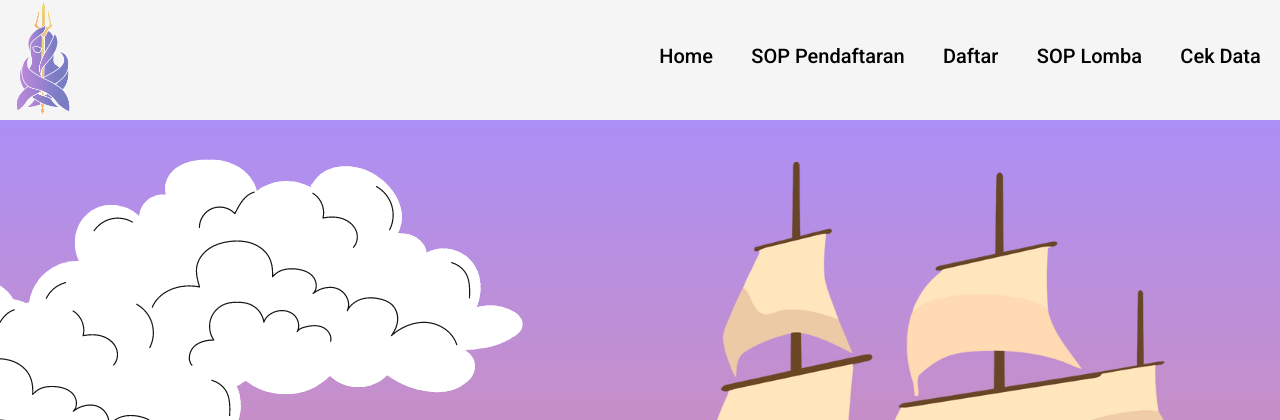
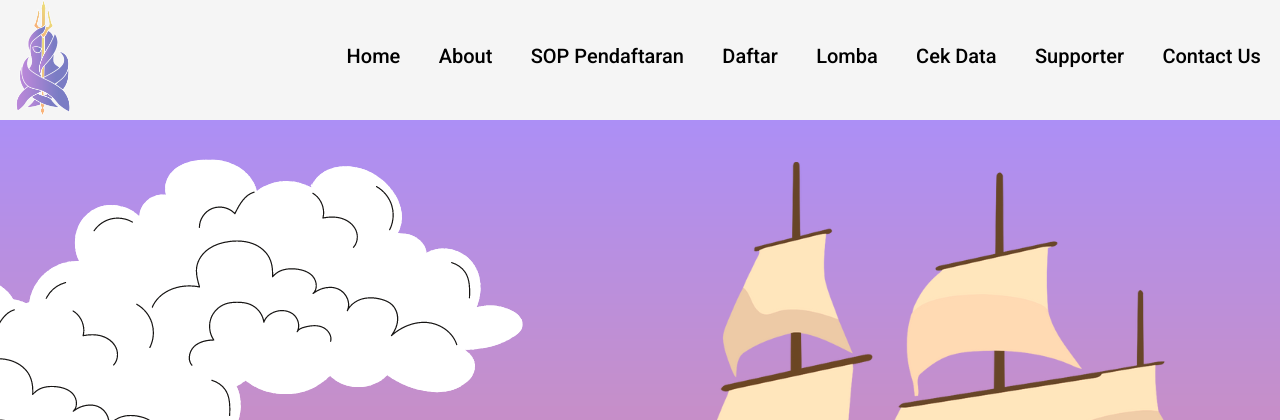
Before and after one commit to hanshimawan26/webcsl, a Flask app: page /pendaf in a window 1280 px wide. Shown: the top 420 px of the page. Run offline with Flask 2, Linux system fonts and the light colour scheme; data comes from the database, SQL or seed files in the repository; parts of the project's set-up code (start-up, migrations or seed data) failed here and were passed over.

Commit message:
Update index.html

```diff
--- a/templates/index.html
+++ b/templates/index.html
@@ -52,11 +52,14 @@ jangan lupa follow ig kita ya :)
       </a>
       <div class="navbar-links">
         <ul>
-          <li><a href="/">Home</a></li>
-          <li><a href="/pendaftaran">SOP Pendaftaran</a></li>
-          <li><a href="/pendaf">Daftar</a></li>
-          <li><a href="/syarat">SOP Lomba</a></li>
-          <li><a href="/cekdata">Cek Data</a></li>
+            <li><a href="/">Home</a></li>
+            <li><a href="/about">About</a></li>
+            <li><a href="/pendaftaran">SOP Pendaftaran</a></li>
+            <li><a href="/pendaf">Daftar</a></li>
+            <li><a href="/syarat">Lomba</a></li>
+            <li><a href="/cekdata">Cek Data</a></li>
+            <li><a href="/suporter">Supporter</a></li>
+            <li><a href="/contact">Contact Us</a></li>
         </ul>
       </div>
     </nav>
```
